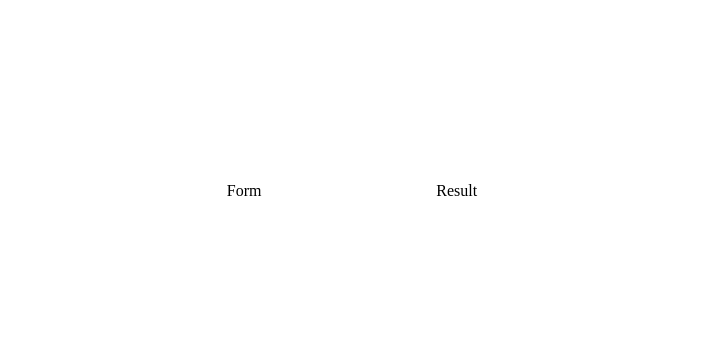
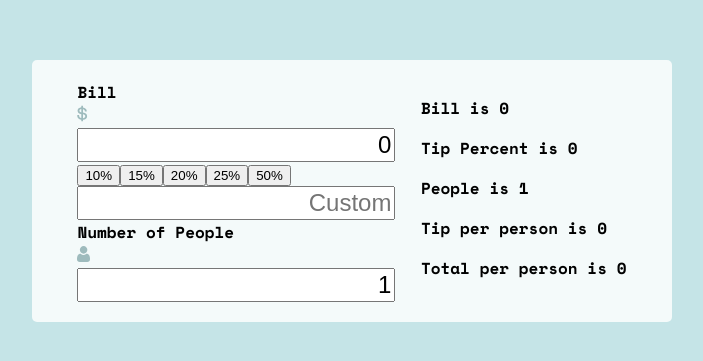
Before and after one commit to msalvatore22/Tip-Calculator, a React (Vite) app: page / in a window 1280 px wide. Shown: the part 209-570 px from the top of the page, without its empty margins (288-991 px from the left). Built offline with nearby package versions, Linux system fonts and the light colour scheme.

Commit message:
All the basic elements are set up, state management/updates are working, need to format numbers and complete styling

```diff
--- a/index.html
+++ b/index.html
@@ -3,6 +3,9 @@
   <head>
     <meta charset="UTF-8" />
     <link rel="icon" type="image/svg+xml" href="/vite.svg" />
+    <link rel="preconnect" href="https://fonts.googleapis.com">
+    <link rel="preconnect" href="https://fonts.gstatic.com" crossorigin>
+    <link href="https://fonts.googleapis.com/css2?family=Space+Mono:wght@700&display=swap" rel="stylesheet">
     <meta name="viewport" content="width=device-width, initial-scale=1.0" />
     <title>Vite + React</title>
   </head>
--- a/src/App.css
+++ b/src/App.css
@@ -1,6 +1,8 @@
 body {
   margin: 0;
   padding: 0;
+  font-family: 'Space Mono', monospace;
+  font-weight: 700;
 }
 
 .app-container {
@@ -9,10 +11,14 @@
   align-items: center;
   width: 100vw;
   height: 100vh;
+  background-color: hsl(185, 41%, 84%);
 }
 
 .app-card {
   display: flex;
   justify-content: space-evenly;
   width: 600px;
+  background-color: hsl(189, 41%, 97%);
+  padding: 20px;
+  border-radius: 5px;
 }
--- a/src/App.jsx
+++ b/src/App.jsx
@@ -1,7 +1,7 @@
 import './App.css'
 import Form from './form/Form'
 import Result from './result/Result'
-import useStore from './zstore'
+import useStore from './store'
 
 function App() {
   return (
--- a/src/form/Form.jsx
+++ b/src/form/Form.jsx
@@ -1,9 +1,57 @@
 import React from 'react'
 import './form.css'
+import useStore from '../store'
 
 const Form = () => {
+  const tipBtns = [10, 15, 20, 25, 50]
+  const {
+    bill,
+    updateBill,
+    tipPercent,
+    updateTipPercent,
+    people,
+    updatePeople,
+    updateTipPerPerson,
+    updateTotalPerPerson
+  } = useStore()
+
+  const handleBtnClick = (e, btn) => {
+    e.preventDefault()
+    updateTipPercent(btn)
+    updateTipPerPerson(bill, tipPercent, people)
+    updateTotalPerPerson(bill, tipPercent, people)
+  }
+
   return (
-    <div>Form</div>
+    <div className='form-container'>
+      <form>
+        <label htmlFor='bill'>Bill</label>
+        <svg xmlns="http://www.w3.org/2000/svg" width="11" height="17"><path fill="#9EBBBD" d="M6.016 16.328v-1.464c1.232-.08 2.22-.444 2.964-1.092.744-.648 1.116-1.508 1.116-2.58v-.144c0-.992-.348-1.772-1.044-2.34-.696-.568-1.708-.932-3.036-1.092V4.184c.56.144 1.012.4 1.356.768.344.368.516.816.516 1.344v.288h1.824v-.432c0-.448-.088-.876-.264-1.284a3.783 3.783 0 00-.744-1.116A4.251 4.251 0 007.54 2.9a5.324 5.324 0 00-1.524-.492V.872H4.288V2.36a5.532 5.532 0 00-1.416.324c-.448.168-.84.392-1.176.672-.336.28-.604.616-.804 1.008-.2.392-.3.844-.3 1.356v.144c0 .96.316 1.708.948 2.244.632.536 1.548.884 2.748 1.044v3.912c-.704-.16-1.248-.472-1.632-.936-.384-.464-.576-1.08-.576-1.848v-.288H.256v.576c0 .464.08.924.24 1.38.16.456.404.88.732 1.272.328.392.744.728 1.248 1.008s1.108.476 1.812.588v1.512h1.728zM4.288 7.424c-.688-.128-1.164-.332-1.428-.612-.264-.28-.396-.644-.396-1.092 0-.464.176-.832.528-1.104.352-.272.784-.448 1.296-.528v3.336zm1.728 5.712V9.344c.768.128 1.328.328 1.68.6.352.272.528.688.528 1.248 0 .544-.196.984-.588 1.32-.392.336-.932.544-1.62.624z"/></svg>
+        <input
+          id='bill'
+          placeholder='0'
+          onChange={(e) => updateBill(e.currentTarget.value)}
+          value={bill}
+        />
+        <div className='button-container'>
+          {tipBtns.map((btn) => {
+            return <button onClick={(e) => handleBtnClick(e, btn)} className='tip-btn'>{btn}%</button>
+          })}
+          <input
+            id='custom-tip'
+            placeholder='Custom'
+          />
+        </div>
+        <label htmlFor='people'>Number of People</label>
+        <svg xmlns="http://www.w3.org/2000/svg" width="13" height="16"><path fill="#9EBBBD" d="M9.573 7.729c.406 0 .784.07 1.126.209.342.14.639.33.881.569.232.227.438.503.614.82a5.1 5.1 0 01.407.949c.097.312.178.654.242 1.016.062.359.105.699.126 1.011.02.307.031.624.031.945 0 .836-.259 1.512-.768 2.01-.504.492-1.17.742-1.98.742H2.748c-.81 0-1.477-.25-1.98-.742C.259 14.76 0 14.084 0 13.248c0-.322.01-.64.032-.945.02-.312.063-.652.126-1.01.063-.363.144-.705.242-1.017.1-.323.238-.643.407-.948.176-.318.382-.594.613-.821.243-.238.54-.43.882-.57.342-.138.72-.208 1.125-.208.16 0 .313.067.61.265.183.123.397.264.636.421.204.134.48.259.822.372.333.11.671.167 1.005.167a3.19 3.19 0 001.006-.167c.341-.113.618-.238.822-.372l.636-.42c.296-.2.45-.266.61-.266zM6.598 0C7.63 0 8.522.38 9.252 1.129s1.1 1.666 1.1 2.724c0 1.06-.37 1.976-1.1 2.725-.73.75-1.623 1.13-2.654 1.13-1.03 0-1.924-.38-2.653-1.13-.73-.749-1.1-1.666-1.1-2.725 0-1.058.37-1.975 1.1-2.724C4.675.379 5.567 0 6.598 0z"/></svg>
+        <input
+          id='people'
+          placeholder='1'
+          onChange={(e) => updatePeople(e.currentTarget.value)}
+          value={people}
+        />
+      </form>
+    </div>
   )
 }
 
--- a/src/form/form.css
+++ b/src/form/form.css
@@ -0,0 +1,8 @@
+input {
+  font-size: 24px;
+  text-align: right;
+}
+
+input, label {
+  display:block;
+}
--- a/src/result/Result.jsx
+++ b/src/result/Result.jsx
@@ -1,9 +1,17 @@
 import React from 'react'
 import './result.css'
+import useStore from '../store'
 
 const Result = () => {
+  const {bill, tipPercent, people, tipPerPerson, totalPerPerson} = useStore()
   return (
-    <div>Result</div>
+    <div>
+      <p>Bill is {bill}</p>
+      <p>Tip Percent is {tipPercent}</p>
+      <p>People is {people}</p>
+      <p>Tip per person is {tipPerPerson}</p>
+      <p>Total per person is {totalPerPerson}</p>
+    </div>
   )
 }
 
--- a/src/zstore.js
+++ b/src/store.js
@@ -1,11 +1,16 @@
 import { create } from 'zustand'
 
+// need to bring in Math library to do some rounding and formatting
+
 const calculateTipPerPerson = (bill, tipPercent, people) => {
-  return (bill * tipPercent) / people
+  const percent = tipPercent / 100
+  const result = (bill * percent) / Number(people)
+  return result
 }
 
-const calculateTotalPerPerson = (bill, tipPercent, people) => {
-  return bill + (bill * tipPercent) / people
+const calculateTotalPerPerson = (bill, tipPerPerson, people) => {
+  const totalBill = Number(bill) + (tipPerPerson * people)
+  return totalBill / people
 }
 
 const useStore = create((set) => ({
@@ -18,7 +23,7 @@
   updateTipPercent: (tipPercent) => set(() => ({tipPercent: tipPercent})),
   updatePeople: (people) => set(() => ({people: people})),
   updateTipPerPerson: () => set((state) => ({tipPerPerson: calculateTipPerPerson(state.bill, state.tipPercent, state.people)})),
-  updateTotalPerPerson: () => set((state) => ({tipPerPerson: calculateTotalPerPerson(state.bill, state.tipPercent, state.people)})),
+  updateTotalPerPerson: () => set((state) => ({totalPerPerson: calculateTotalPerPerson(state.bill, state.tipPerPerson, state.people)})),
   reset: () => set({ bill: 0, tipPercent: 0, people: 1, tipPerPerson: 0, totalPerPerson: 0 })
 }))
 
```
